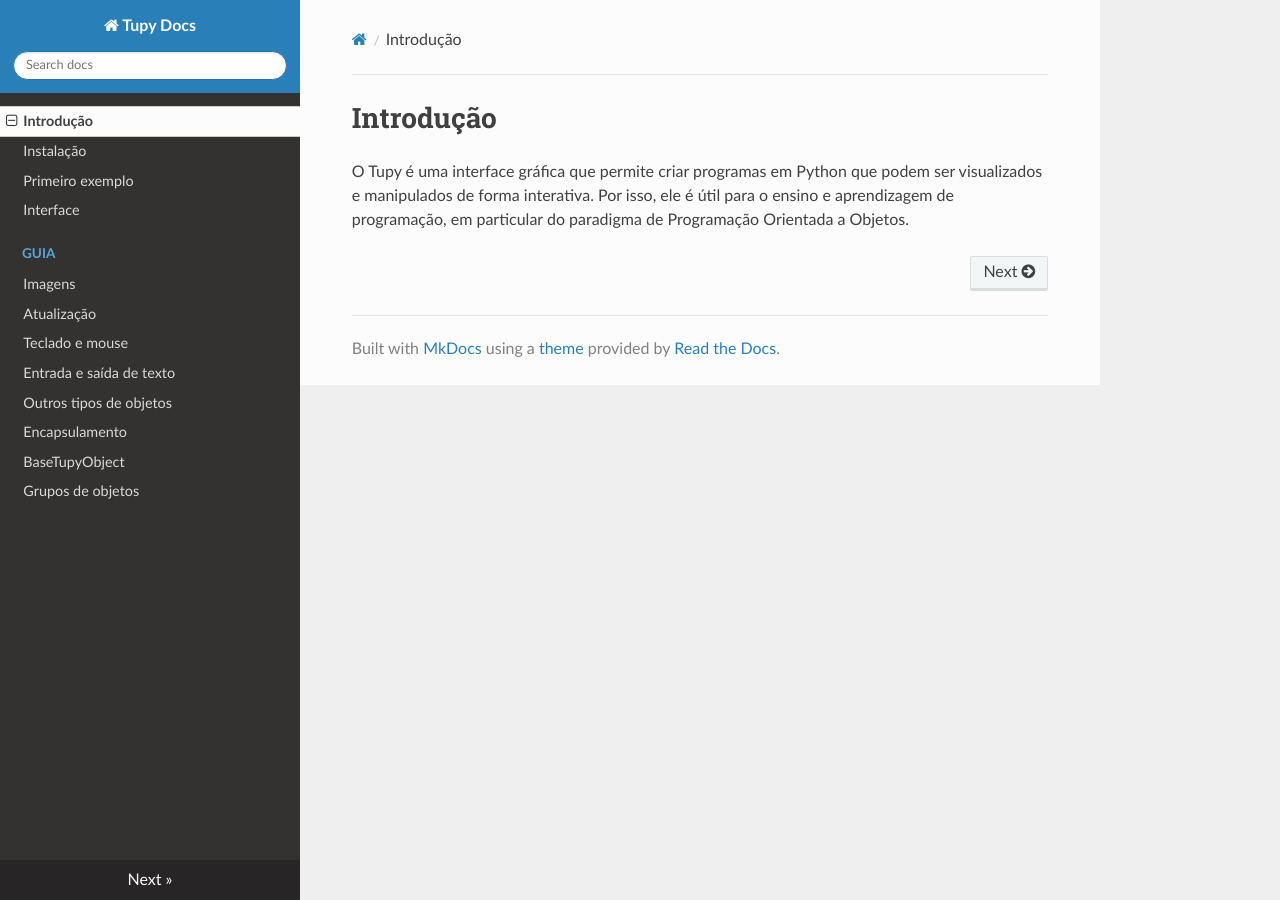
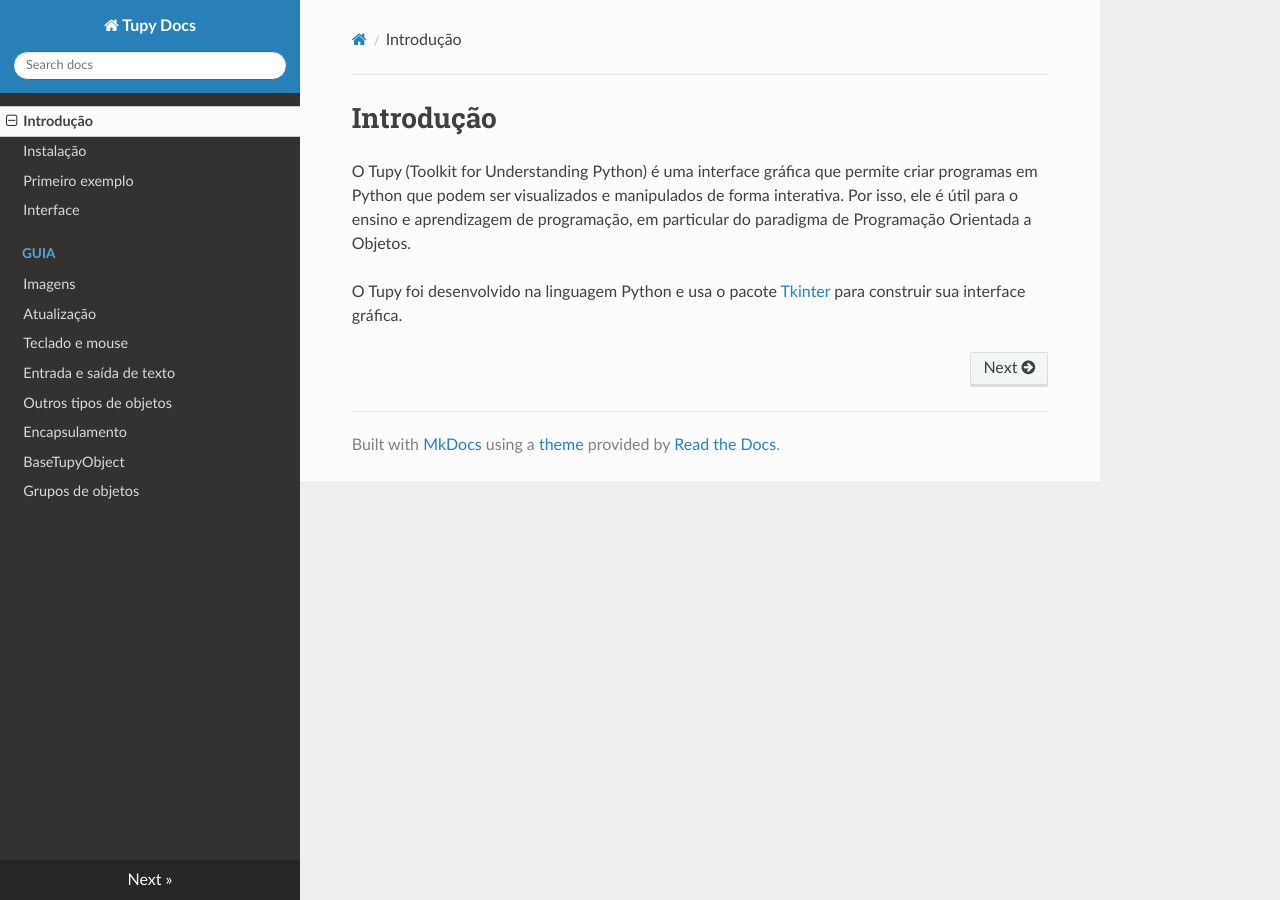
Before and after one commit to rodrigorgs/tupy, an MkDocs documentation site: the page built from docs/index.md, in a window 1280 px wide. Built offline with MkDocs 1.6.1, drawn with Linux system fonts in a browser that asks for light colours; nearby versions of some CDN libraries.

Commit message:
Reference Tkinter

```diff
--- a/docs/index.md
+++ b/docs/index.md
@@ -1,5 +1,8 @@
 # Introdução
 
-O Tupy é uma interface gráfica que permite criar programas em Python que podem ser visualizados e manipulados de forma interativa. Por isso, ele é útil para o ensino e aprendizagem de programação, em particular do paradigma de Programação Orientada a Objetos.
+O Tupy (Toolkit for Understanding Python) é uma interface gráfica que permite criar programas em Python que podem ser visualizados e manipulados de forma interativa. Por isso, ele é útil para o ensino e aprendizagem de programação, em particular do paradigma de Programação Orientada a Objetos.
+
+O Tupy foi desenvolvido na linguagem Python e usa o pacote [Tkinter](https://docs.python.org/3/library/tkinter.html) para construir sua interface gráfica.
+
 
 <!-- O Tupy é uma ferramenta de ensino e aprendizagem de programação, que permite a visualização e experimentação de programas em Python, possibilitando a compreensão de conceitos de programação e de algoritmos. -->
```
